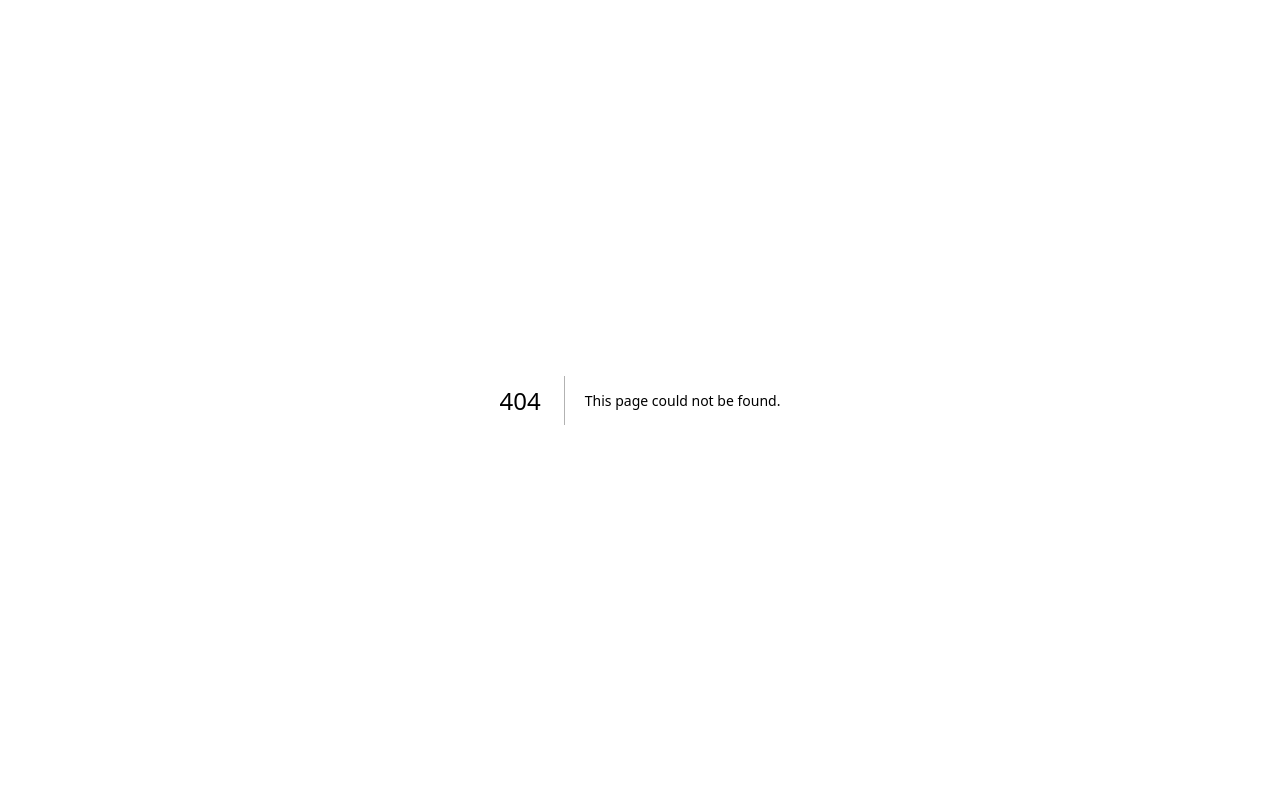
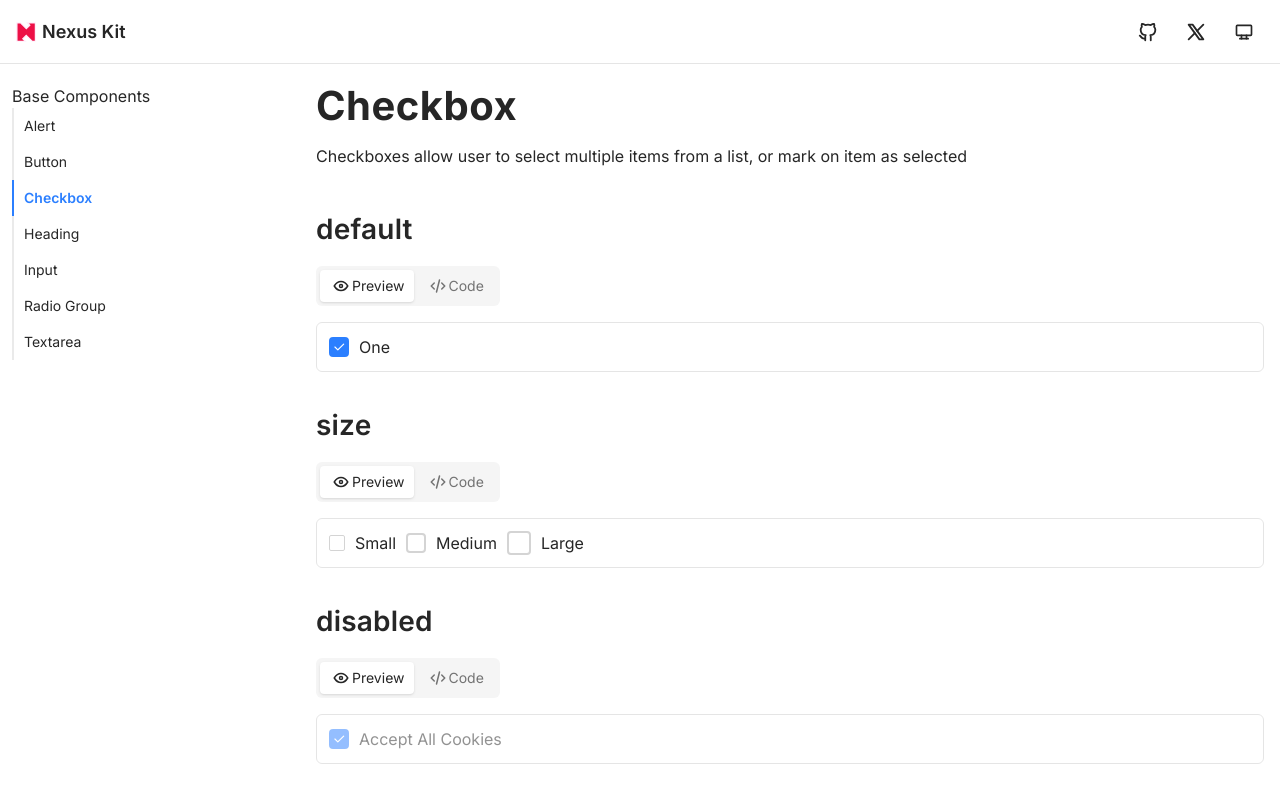
Before and after one commit to CiroLee/nexus-kit, a Next.js app: page /docs/checkboxes in a window 1280 px wide. Before the commit this address had no page. Built offline with nearby package versions, Linux system fonts and the light colour scheme.

Commit message:
feat: add Checkbox component

```diff
--- /dev/null
+++ b/src/app/docs/checkboxes/page.tsx
@@ -0,0 +1,59 @@
+import SectionIntro from '@/components/business/SectionIntro';
+import PreviewAndCode from '@/components/business/PreviewAndCode';
+import Code from '@/components/business/Code';
+import Checkbox from '@/components/ui/Checkbox';
+import { defaultCode, sizeCode, disabledCode, verticalCode, customContentCode } from '@/codes/code.checkboxes';
+
+export default function CheckboxPage() {
+  return (
+    <>
+      <SectionIntro title="Checkbox" description="Checkboxes allow user to select multiple items from a list, or mark on item as selected" />
+      <PreviewAndCode title="default" code={<Code code={defaultCode} />}>
+        <Checkbox defaultChecked value="one">
+          One
+        </Checkbox>
+      </PreviewAndCode>
+      <PreviewAndCode title="size" code={<Code code={sizeCode} />}>
+        <div className="flex items-center gap-2.5">
+          <Checkbox size="sm" value="small">
+            Small
+          </Checkbox>
+          <Checkbox size="md" value="medium">
+            Medium
+          </Checkbox>
+          <Checkbox size="lg" value="large">
+            Large
+          </Checkbox>
+        </div>
+      </PreviewAndCode>
+      <PreviewAndCode title="disabled" code={<Code code={disabledCode} />}>
+        <Checkbox value="cookies" defaultChecked disabled>
+          Accept All Cookies
+        </Checkbox>
+      </PreviewAndCode>
+      <PreviewAndCode title="orientation-vertical" code={<Code code={verticalCode} />}>
+        <div className="grid gap-2.5">
+          <Checkbox value="android">Android</Checkbox>
+          <Checkbox value="ios">IOS</Checkbox>
+          <Checkbox value="harmonyOS">HarmonyOS</Checkbox>
+        </div>
+      </PreviewAndCode>
+      <PreviewAndCode title="custom content" code={<Code code={customContentCode} />}>
+        <div className="flex items-center gap-2.5">
+          <Checkbox value="0.2-sugar">
+            <p className="font-bold">Less Sugar</p>
+            <p className="text-sm text-gray-400">20% sugar</p>
+          </Checkbox>
+          <Checkbox value="0.5-sugar">
+            <p className="font-bold">Half Sugar</p>
+            <p className="text-sm text-gray-400">50% sugar</p>
+          </Checkbox>
+          <Checkbox value="0-sugar">
+            <p className="font-bold">Sugar-Free</p>
+            <p className="text-sm text-gray-400">0% sugar</p>
+          </Checkbox>
+        </div>
+      </PreviewAndCode>
+    </>
+  );
+}
--- a/src/app/docs/config.ts
+++ b/src/app/docs/config.ts
@@ -27,6 +27,10 @@ export const navConfig = [
         name: 'Radio Group',
         href: '/docs/radio-groups',
       },
+      {
+        name: 'Checkbox',
+        href: '/docs/checkboxes',
+      },
     ],
   },
 ];
--- /dev/null
+++ b/src/codes/code.checkboxes.ts
@@ -0,0 +1,65 @@
+export const defaultCode = `import Checkbox from "@/components/Checkbox";
+
+export default function Page() {
+  return (
+    <Checkbox defaultChecked value="one">One</Checkbox>
+  )
+}
+`;
+
+export const sizeCode = `import Checkbox from "@/components/Checkbox";
+
+export default function Page() {
+  return (
+    <div className="flex items-center gap-2.5">
+      <Checkbox size="sm" value="small">Small</Checkbox>
+      <Checkbox size="md" value="medium">Medium</Checkbox>
+      <Checkbox size="lg" value="large">Large</Checkbox>
+    </div>
+  )
+}
+`;
+
+export const disabledCode = `import Checkbox from "@/components/Checkbox";
+
+export default function Page() {
+  return (
+    <Checkbox value="cookies" defaultChecked disabled>Accept All Cookies</Checkbox>
+  )
+}
+`;
+
+export const verticalCode = `import Checkbox from "@/components/Checkbox";
+
+export default function Page() {
+  return (
+    <div className="grid gap-2.5">
+      <Checkbox value="android">Android</Checkbox>
+      <Checkbox value="ios">IOS</Checkbox>
+      <Checkbox value="harmonyOS">HarmonyOS</Checkbox>
+    </div>
+  )
+}
+`;
+
+export const customContentCode = `import Checkbox from "@/components/Checkbox";
+
+export default function Page() {
+  return (
+    <div className="flex items-center gap-2.5">
+      <Checkbox value="0.2-sugar">
+        <p className="font-bold">Less Sugar</p>
+        <p className="text-sm text-gray-400">20% sugar</p>
+      </Checkbox>
+      <Checkbox value="0.5-sugar">
+        <p className="font-bold">Half Sugar</p>
+        <p className="text-sm text-gray-400">50% sugar</p>
+      </Checkbox>
+      <Checkbox value="0-sugar">
+        <p className="font-bold">Sugar-Free</p>
+        <p className="text-sm text-gray-400">0% sugar</p>
+      </Checkbox>
+    </div>
+  )
+}
+`;
--- /dev/null
+++ b/src/components/ui/Checkbox/index.tsx
@@ -0,0 +1,63 @@
+'use client';
+import { cn } from '@/lib/utils';
+import { cva, type VariantProps } from 'class-variance-authority';
+import { Checkbox as CheckboxPrimitive } from 'radix-ui';
+
+const checkbox = cva(
+  `relative flex items-center justify-center border-2 border-neutral-300 dark:border-neutral-600 transition cursor-pointer
+ data-[state=checked]:border-primary not-disabled:hover:border-primary disabled:opacity-50 disabled:cursor-not-allowed`,
+  {
+    variants: {
+      size: {
+        sm: 'size-4 border rounded-xs',
+        md: 'size-5 rounded',
+        lg: 'size-6 rounded',
+      },
+    },
+    defaultVariants: {
+      size: 'md',
+    },
+  },
+);
+
+const checkboxIndicator = cva('relative size-full text-white flex items-center justify-center transition-colors data-[state=checked]:bg-primary', {
+  variants: {
+    size: {
+      sm: 'text-xs',
+      md: 'text-sm',
+      lg: 'text-base',
+    },
+  },
+  defaultVariants: {
+    size: 'md',
+  },
+});
+type CheckboxVariants = VariantProps<typeof checkbox>;
+interface CheckboxProps extends React.ComponentPropsWithoutRef<typeof CheckboxPrimitive.Root>, CheckboxVariants {
+  children?: React.ReactNode;
+  className?: string;
+  ref?: React.Ref<HTMLButtonElement>;
+}
+export default function Checkbox({ className, ref, id, size, children, ...props }: CheckboxProps) {
+  return (
+    <div className="relative flex items-center gap-2.5 select-none">
+      <CheckboxPrimitive.Root ref={ref} id={id ?? String(props.value)} className={cn('peer', checkbox({ size, className }))} {...props}>
+        <CheckboxPrimitive.Indicator className={checkboxIndicator({ size })}>
+          <CheckIcon />
+        </CheckboxPrimitive.Indicator>
+      </CheckboxPrimitive.Root>
+      <label className="cursor-pointer peer-disabled:cursor-not-allowed peer-disabled:opacity-50" htmlFor={id ?? String(props.value)}>
+        {children}
+      </label>
+    </div>
+  );
+}
+
+function CheckIcon() {
+  return (
+    <svg xmlns="http://www.w3.org/2000/svg" width="1em" height="1em" viewBox="0 0 24 24" fill="none" stroke="currentColor" strokeWidth="2" strokeLinecap="round" strokeLinejoin="round">
+      <path stroke="none" d="M0 0h24v24H0z" fill="none" />
+      <path d="M5 12l5 5l10 -10" />
+    </svg>
+  );
+}
--- a/src/components/ui/RadioGroup/index.tsx
+++ b/src/components/ui/RadioGroup/index.tsx
@@ -28,7 +28,7 @@ const radioItem = cva(
   },
 );
 
-const label = cva('peer-has-disabled:cursor-not-allowed peer-has-disabled:opacity-50', {
+const label = cva('peer-disabled:cursor-not-allowed peer-disabled:opacity-50', {
   variants: {
     size: {
       sm: 'text-sm',
@@ -50,11 +50,9 @@ interface RadioProps extends React.ComponentPropsWithoutRef<typeof RadioGroupPri
 export function Radio({ id, size, children, className, ref, ...props }: RadioProps) {
   return (
     <div className="flex items-center space-x-2">
-      <div className="peer">
-        <RadioGroupPrimitive.Item ref={ref} id={id ?? props.value} className={cn(radioItem({ size, className }))} {...props}>
-          <RadioGroupPrimitive.Indicator className="bg-primary block size-[52%] rounded-full opacity-0 transition-opacity data-[state=checked]:opacity-100" />
-        </RadioGroupPrimitive.Item>
-      </div>
+      <RadioGroupPrimitive.Item ref={ref} id={id ?? props.value} className={cn('peer', radioItem({ size, className }))} {...props}>
+        <RadioGroupPrimitive.Indicator className="bg-primary block size-[52%] rounded-full opacity-0 transition-opacity data-[state=checked]:opacity-100" />
+      </RadioGroupPrimitive.Item>
       <label className={label({ size })} htmlFor={id ?? props.value}>
         {children}
       </label>
```
